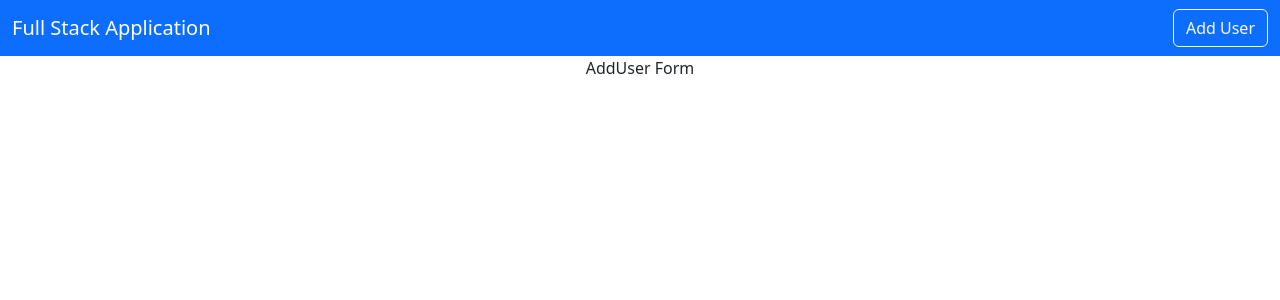
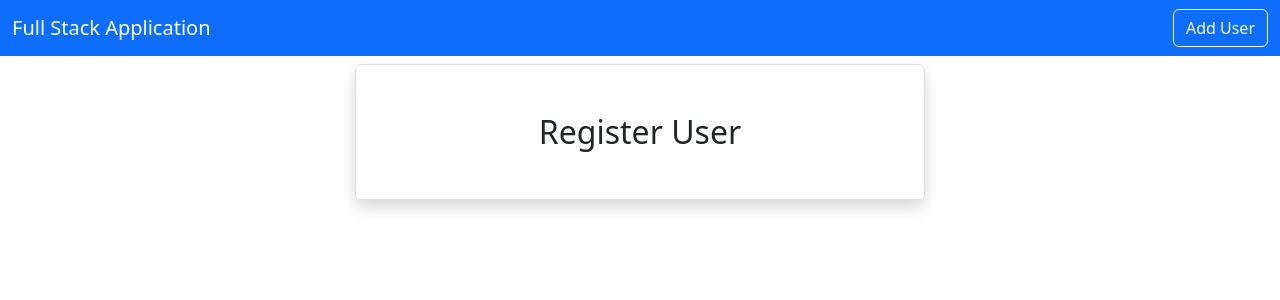
Before and after one commit to Obriel/fullstack-frontend, a React (Create React App) app in the folder fullstack-front/: page /adduser in a window 1280 px wide. Shown: the top 300 px of the page. Built offline with nearby package versions, Linux system fonts and the light colour scheme.

Commit message:
Created a div for the register user form

```diff
--- a/fullstack-front/src/users/AddUser.js
+++ b/fullstack-front/src/users/AddUser.js
@@ -2,8 +2,13 @@ import React from 'react';
 
 export default function AddUser() {
     return (
-        <div>
-            AddUser Form
+        <div className="container">
+            <div className="row">
+                <div className="col-md-6 offset-md-3 border rounded p-4 mt-2 shadow">
+                <h2 className="text-center m-4">Register User</h2>
+
+                </div>
+            </div>
         </div>
     )
 }
```
